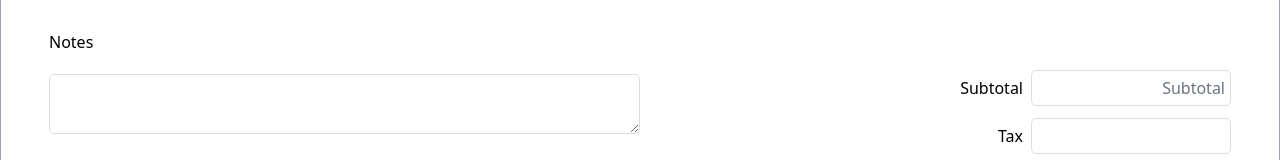
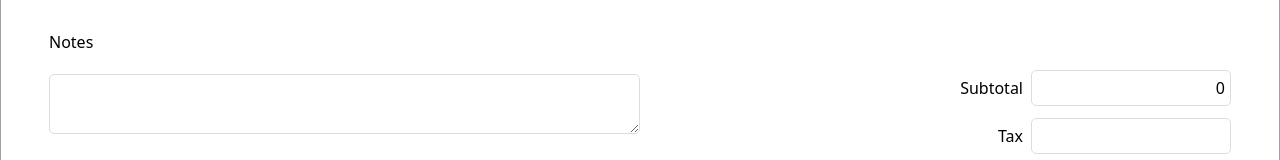
Before and after one commit to theictpark/Simple-invoice-in-Vue, a Vue app: page / in a window 1280 px wide. Shown: the part 927-1087 px from the top of the page. Built offline with nearby package versions, Linux system fonts and the light colour scheme.

Commit message:
calculate subTotal

```diff
--- a/src/App.vue
+++ b/src/App.vue
@@ -13,7 +13,17 @@ function addMoreItem() {
 function deleteItem(index) {
     if (invoice.items.length > 1) {
         invoice.items.splice(index, 1);
-    }}
+    }
+}
+
+function getSubtotal() {
+    let subTotal = 0;
+    invoice.items.forEach(item => {
+        subTotal += item.amount;
+    });
+    invoice.subtotal = subTotal;
+    return subTotal;
+}
 </script>
 
 <template>
@@ -65,8 +75,8 @@ function deleteItem(index) {
                     <th class="p-2">Rate</th>
                     <th class="p-2 w-[200px] text-right pr-5">Amount</th>
                 </tr>
-                <tr v-for="(item, index) in invoice.items" :key="index" @dblclick="deleteItem(index)">
-                    <td class="py-1">
+                <tr v-for="(item, index) in invoice.items" :key="index" >
+                    <td class="py-1" @dblclick="deleteItem(index)">
                       <input v-model="item.description" class="w-full pl-5" type="text" placeholder="Description" />
                     </td>
                     <td class="">
@@ -81,7 +91,7 @@ function deleteItem(index) {
                     </td>
                 </tr>
             </table>
-            <button @click="addMoreItem" class="mt-5 bg-green-600 hover:bg-green-700 text-white font-bold py-2 px-4 rounded">
+            <button @click="addMoreItem()" class="mt-5 bg-green-600 hover:bg-green-700 text-white font-bold py-2 px-4 rounded">
                 Add More
             </button>
             <p class="mt-10 text-gray-800 text-2xl">
@@ -100,7 +110,7 @@ function deleteItem(index) {
                     <div class="mt-10 flex-y-5 text-right space-y-3 w-full">
                         <p>
                             <span>Subtotal</span>
-                            <input readonly class="focus:ring-0 focus:ring-offset-0 text-right ml-2 pr-4 w-[200px] border-0" placeholder="Subtotal">
+                            <input :value="getSubtotal()" readonly class="focus:ring-0 focus:ring-offset-0 text-right ml-2 pr-4 w-[200px] border-0" placeholder="Subtotal">
                         </p>
                         <p>
                             <span>Tax</span>
```
